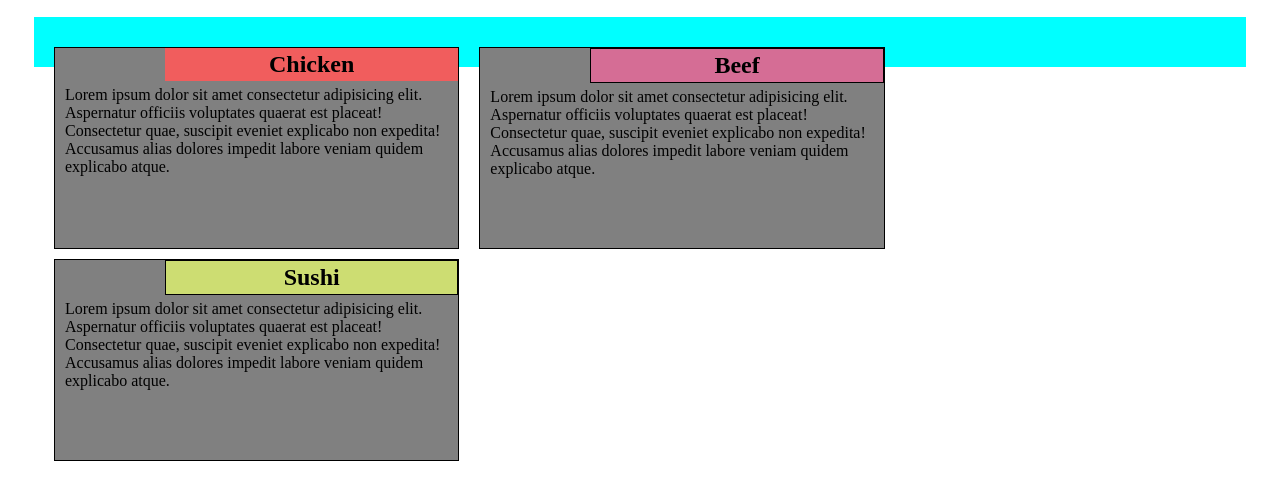
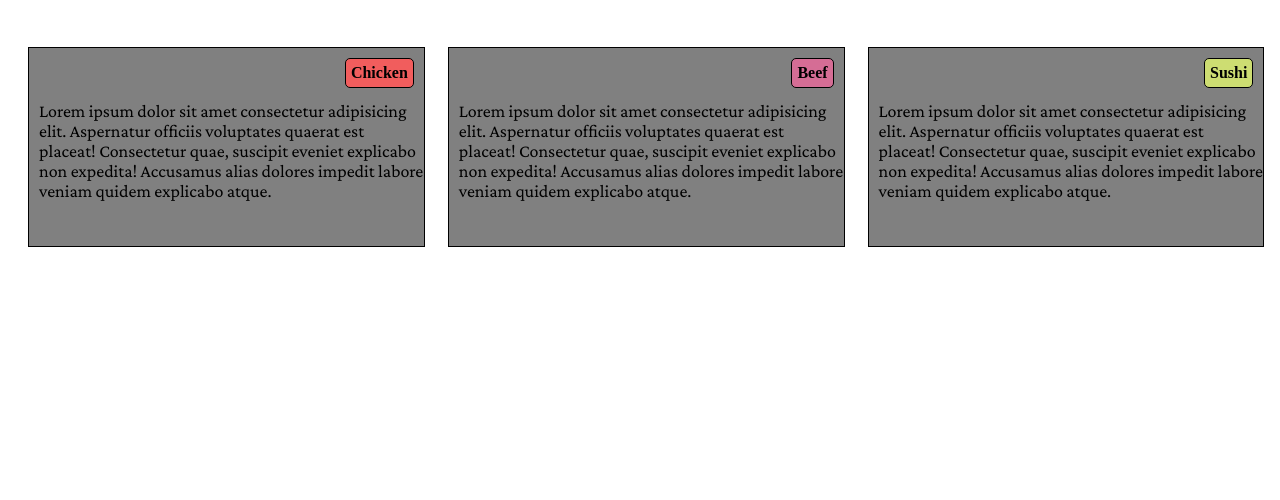
Before and after one commit to Raahim-Raza/assignment2, a plain HTML site: page index.html in a window 1280 px wide. Shown: the part 60-560 px from the top of the page. Drawn offline with nearby package versions, Linux system fonts and the light colour scheme.

Commit message:
style done

```diff
--- a/index.html
+++ b/index.html
@@ -5,228 +5,30 @@
     <meta charset="UTF-8">
     <meta name="viewport" content="width=device-width, initial-scale=1.0">
     <title>Ml2 Assignment</title>
-    <style>
-        * {
-            margin: 0;
-            padding: 0;
-        }
+    <link rel="preconnect" href="https://fonts.googleapis.com">
+    <link rel="preconnect" href="https://fonts.gstatic.com" crossorigin>
+    <link href="https://fonts.googleapis.com/css2?family=Crimson+Pro:ital,wght@0,200..900;1,200..900&display=swap" rel="stylesheet">
+    <link rel="stylesheet" href="style.css">
 
-        h1 {
-            text-align: center;
-            margin: 20px;
-        }
-
-        .container {
-            background-color: aqua;
-            margin: 12px 34px;
-            padding: 25px 10px;
-        }
-
-        .box1 {
-            background-color: grey;
-            height: 200px;
-            width: 30%;
-            display: inline-block;
-            border: 1px solid black;
-            margin: 5px 10px;
-            padding-left: 10px;
-        }
-
-        .box2 {
-            background-color: grey;
-            height: 200px;
-            width: 30%;
-            display: inline-block;
-            margin: 5px 10px;
-            padding-left: 10px;
-        }
-
-        .box3 {
-            background-color: grey;
-            height: 200px;
-            width: 30%;
-            display: inline-block;
-            margin: 5px 10px;
-            padding-left: 10px;
-        }
-
-        .box1>h2 {
-            text-align: center;
-            background-color: rgb(241, 93, 93);
-            margin: 0px 0px 5px 100px;
-            padding: 3px 17px;
-        }
-
-        .box2>h2 {
-            text-align: center;
-            background-color: rgb(213, 109, 149);
-            border: 1px solid black;
-            margin: 0px 0px 5px 100px;
-            padding: 3px 17px;
-        }
-
-        .box3>h2 {
-            text-align: center;
-            background-color: rgb(205, 221, 114);
-            border: 1px solid black;
-            margin: 0px 0px 5px 100px;
-            padding: 3px 17px;
-        }
-
-        @media(min-width:992px) {
-
-            .col-lg-1,
-            .col-lg-2,
-            .col-lg-3,
-            .col-lg-4,
-            .col-lg-5,
-            .col-lg-6,
-            .col-lg-7,
-            .col-lg-8,
-            .col-lg-9,
-            .col-lg-10,
-            .col-lg-11,
-            .col-lg-12 {
-                float: left;
-                border: 1px solid black;
-            }
-
-            .col-lg-1 {
-                width: 8.33%;
-            }
-
-            .col-lg-2 {
-                width: 16.66%;
-            }
-
-            .col-lg-3 {
-                width: 25%;
-            }
-
-            .col-lg-4 {
-                width: 33%;
-            }
-
-            .col-lg-5 {
-                width: 41.66%;
-            }
-
-            .col-lg-6 {
-                width: 50%;
-            }
-
-            .col-lg-7 {
-                width: 58.33%;
-            }
-
-            .col-lg-8 {
-                width: 66.66%;
-            }
-
-            .col-lg-9 {
-                width: 74.99%;
-            }
-
-            .col-lg-10 {
-                width: 83.33%;
-            }
-
-            .col-lg-11 {
-                width: 91.66%;
-            }
-
-            .col-lg-12 {
-                width: 100%;
-            }
-
-        }
-
-        @media(min-width: 768px) and (max-width: 991px) {
-
-            .col-md-1,
-            .col-md-2,
-            .col-md-3,
-            .col-md-4,
-            .col-md-5,
-            .col-md-6,
-            .col-md-7,
-            .col-md-8,
-            .col-md-9,
-            .col-md-10,
-            .col-md-11,
-            .col-md-12 {
-                float: left;
-                border: 1px solid black;
-            }
-
-            .col-md-1 {
-                width: 8.33%;
-            }
-
-            .col-md-2 {
-                width: 16.66%;
-            }
-
-            .col-md-3 {
-                width: 25%;
-            }
-
-            .col-md-4 {
-                width: 33%;
-            }
-
-            .col-md-5 {
-                width: 41.66%;
-            }
-
-            .col-md-6 {
-                width: 50%;
-            }
-
-            .col-md-7 {
-                width: 58.33%;
-            }
-
-            .col-md-8 {
-                width: 66.66%;
-            }
-
-            .col-md-9 {
-                width: 74.99%;
-            }
-
-            .col-md-10 {
-                width: 83.33%;
-            }
-
-            .col-md-11 {
-                width: 91.66%;
-            }
-
-            .col-md-12 {
-                width: 100%;
-            }
-        }
-    </style>
 </head>
 
 <body>
     <h1>Our Menu</h1>
     <div class="container">
-        <div class="box1 col-lg-4 col-md-6">
-            <h2>Chicken</h2>
+        <div class="box1 col-lg-4 col-md-6 col-sm-12">
+            <div class="Chicken">Chicken</div>
             <p>Lorem ipsum dolor sit amet consectetur adipisicing elit. Aspernatur officiis voluptates quaerat est
                 placeat! Consectetur quae, suscipit eveniet explicabo non expedita! Accusamus alias dolores impedit
                 labore veniam quidem explicabo atque.</p>
         </div>
-        <div class="box2 col-lg-4 col-md-6">
-            <h2>Beef</h2>
+        <div class="box1 col-lg-4 col-md-6 col-sm-12">
+            <div class="Beef">Beef</div>
             <p>Lorem ipsum dolor sit amet consectetur adipisicing elit. Aspernatur officiis voluptates quaerat est
                 placeat! Consectetur quae, suscipit eveniet explicabo non expedita! Accusamus alias dolores impedit
                 labore veniam quidem explicabo atque.</p>
         </div>
-        <div class="box3 col-lg-4 col-md-6">
-            <h2>Sushi</h2>
+        <div class="box1 col-lg-4 col-md-12 col-sm-12">
+            <div class="Sushi">Sushi</div>
             <p>Lorem ipsum dolor sit amet consectetur adipisicing elit. Aspernatur officiis voluptates quaerat est
                 placeat! Consectetur quae, suscipit eveniet explicabo non expedita! Accusamus alias dolores impedit
                 labore veniam quidem explicabo atque.</p>
--- /dev/null
+++ b/style.css
@@ -0,0 +1,214 @@
+body {
+    margin: 0;
+    padding: 0;
+    box-sizing: border-box;
+}
+
+h1 {
+    text-align: center;
+    margin: 20px;
+}
+
+.container {
+    background-color: white;
+    width: 100%;
+    margin: auto;
+    padding: 25px 10px;
+}
+
+.box1 {
+    background-color: grey;
+    height: 200px;
+    margin: 5px 5px 5px 18px;
+    padding-left: 10px;
+    box-sizing: border-box;
+    position: relative;
+}
+
+.Chicken {
+    font-weight: bold;
+    padding: 5px;
+    background-color: rgb(241, 93, 93);
+    border: 1px solid black;
+    border-radius: 5px;
+    text-align: right;
+    position: absolute;
+    top: 10px;
+    right: 10px;
+    z-index: 1;
+}
+
+.Beef {
+    position: absolute;
+    font-weight: bold;
+    padding: 5px;
+    background-color: rgb(213, 109, 149);
+    border: 1px solid black;
+    border-radius: 5px;
+    text-align: right;
+    top: 10px;
+    right: 10px;
+    z-index: 1;
+}
+
+.Sushi {
+    position: absolute;
+    font-weight: bold;
+    padding: 5px;
+    background-color: rgb(205, 221, 114);
+    border: 1px solid black;
+    border-radius: 5px;
+    text-align: right;
+    top: 10px;
+    right: 10px;
+    z-index: 1;
+}
+
+p {
+    padding-top: 35px;
+    font-family: "Crimson Pro", serif;
+    font-size: large;
+}
+
+@media(min-width:992px) {
+
+    .col-lg-1,
+    .col-lg-2,
+    .col-lg-3,
+    .col-lg-4,
+    .col-lg-5,
+    .col-lg-6,
+    .col-lg-7,
+    .col-lg-8,
+    .col-lg-9,
+    .col-lg-10,
+    .col-lg-11,
+    .col-lg-12 {
+        float: left;
+        border: 1px solid black;
+    }
+
+    .col-lg-1 {
+        width: 8.33%;
+    }
+
+    .col-lg-2 {
+        width: 16.66%;
+    }
+
+    .col-lg-3 {
+        width: 25%;
+    }
+
+    .col-lg-4 {
+        width: 31%;
+    }
+
+    .col-lg-5 {
+        width: 41.66%;
+    }
+
+    .col-lg-6 {
+        width: 50%;
+    }
+
+    .col-lg-7 {
+        width: 58.33%;
+    }
+
+    .col-lg-8 {
+        width: 66.66%;
+    }
+
+    .col-lg-9 {
+        width: 74.99%;
+    }
+
+    .col-lg-10 {
+        width: 83.33%;
+    }
+
+    .col-lg-11 {
+        width: 91.66%;
+    }
+
+    .col-lg-12 {
+        width: 100%;
+    }
+
+}
+
+@media(min-width: 768px) and (max-width: 991px) {
+
+    .col-md-1,
+    .col-md-2,
+    .col-md-3,
+    .col-md-4,
+    .col-md-5,
+    .col-md-6,
+    .col-md-7,
+    .col-md-8,
+    .col-md-9,
+    .col-md-10,
+    .col-md-11,
+    .col-md-12 {
+        float: left;
+        border: 1px solid black;
+    }
+
+    .col-md-1 {
+        width: 8.33%;
+    }
+
+    .col-md-2 {
+        width: 16.66%;
+    }
+
+    .col-md-3 {
+        width: 25%;
+    }
+
+    .col-md-4 {
+        width: 33%;
+    }
+
+    .col-md-5 {
+        width: 41.66%;
+    }
+
+    .col-md-6 {
+        width: 47%;
+    }
+
+    .col-md-7 {
+        width: 58.33%;
+    }
+
+    .col-md-8 {
+        width: 66.66%;
+    }
+
+    .col-md-9 {
+        width: 74.99%;
+    }
+
+    .col-md-10 {
+        width: 83.33%;
+    }
+
+    .col-md-11 {
+        width: 91.66%;
+    }
+
+    .col-md-12 {
+        width: 97%;
+    }
+}
+
+@media(max-width: 767px) {
+    .col-sm-12 {
+        float: left;
+        border: 1px solid black;
+        width: 97%;
+    }
+}
```
